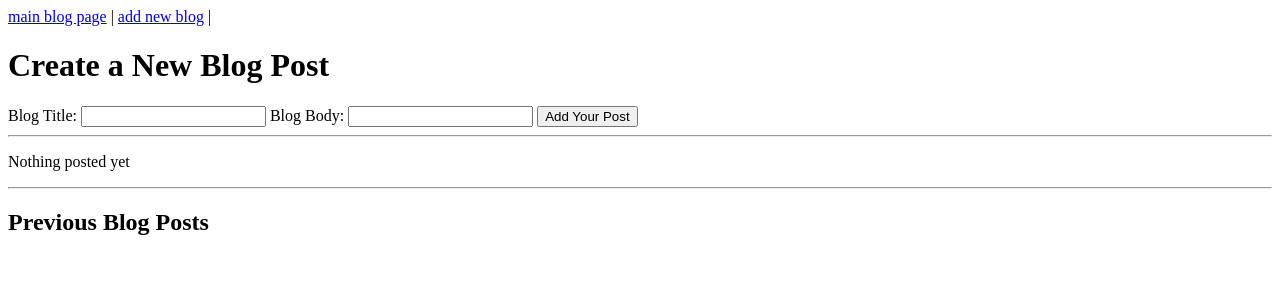
After one commit to erin-a/Blogz, a Flask app: template templates/z_Graveyard/blog_post.html in a window 1280 px wide. The commit adds this page. Shown: the top 300 px of the page. Run offline with Flask 2, Linux system fonts and the light colour scheme; the template is opened without the code that fills it, so the values that code supplies are empty.

Commit message:
new post page previews, blog does not

```diff
--- a/main.py
+++ b/main.py
@@ -1,102 +1,53 @@
 from flask import Flask, request, redirect, render_template, session, flash
 from flask_sqlalchemy import SQLAlchemy
+import os
+
+template_dir = os.path.join(os.path.dirname(__file__), 'templates')
 
 app = Flask(__name__)
 app.config['DEBUG'] = True
 app.config['SQLALCHEMY_DATABASE_URI'] = 'mysql+pymysql://get-it-done:beproductive@localhost:8889/get-it-done'
 app.config['SQLALCHEMY_ECHO'] = True
 db = SQLAlchemy(app)
-app.secret_key = "34asdf98"
-
+#app.secret_key = "34asdf98"
 
 # definte table and columns to store blog entries
 class Blog(db.Model):
     id = db.Column(db.Integer, primary_key=True)
     title = db.Column(db.String(120))
     body = db.Column(db.String(5000))
-    owner_id = db.Column(db.Integer, db.ForeignKey('user.id'))
+    #owner_id = db.Column(db.Integer, db.ForeignKey('user.id'))
 
-    def __init__(self, name, owner):
-        self.name = name
-        self.completed = False
-        self.owner = owner
+    def __init__(self, name): #will need to add owner inside parenthesis if we reanact that
+        self.title = name
+        self.posted = False
+        #self.owner = owner
+
+#create app for adding an entry to the database
+@app.route('/newpost', methods=['POST', 'GET'])
+def add_entry():
+    if request.method == 'POST':
+        title = request.form['title']
+        body = request.form['body']
+        new_entry = Blog(title, body)
+        db.session.add(new_entry)
+        db.session.commit()
+
+
+    return render_template('newpost.html')
+
+# where do i put form requests
+# where do i put queries?
+
+#create app to display blog entries
+@app.route('/blog', methods=['GET'])
+def display_entries():
+#    previous_entries = Blog.query.filter_by().all() #what do i filter by
+
+    return render_template('all_posts.html', title=title, body=body)
 
 
 
 
-#class User(db.Model):
-
-#    id = db.Column(db.Integer, primary_key=True)
-#    email = db.Column(db.String(120), unique=True)
-#    password = db.Column(db.String(120))
-#    title = db.relationship('Title', backref='owner')
-
-#    def __init__(self, email, password):
-#        self.email = email
-#        self.password = password
-
-
-
-#create app for adding an entry to the database
-@app.route('/', methods=['GET', 'POST'])
-def add_entry:
-
-#create app to display blog entries
-@app.route('/', methods=['GET'])
-
-
-
-
-
-
-# app that checks if you're logged in already
-#@app.before_request
-#def require_login():
-#    allowed_routes = ['login', 'register']
-##    if request.endpoint not in allowed_routes and 'email' not in session:
-#        return redirect('/login')
-
-#@app.route('/login', methods=["POST", "GET"])
-#def login():
-#    if request.method == 'POST':
-#        email = request.form['email']
-#        password = request.form['password']
-#        user = User.query.filter_by(email=email).first()
-#        if user and user.password == password:
-#            session['email'] = email
-#            flash("Logged in")
-#            return redirect('/')
-#        else:
-#            flash('User password incorrect, or user does not exist', 'error')
-
-#    return render_template('login.html')
-
-#@app.route('/register', methods=["POST", "GET"])
-#def register():
-#    if request.method == 'POST':
-#        email = request.form['email']
-#        password = request.form['password']
-#        verify = request.form['verify']
-
-        # to do  - use validation from user-signup to set up validation
-
-#        existing_user = User.query.filter_by(email=email).first()
-#        if not existing_user:
-#            new_user = User(email, password)
-#            db.session.add(new_user)
-#            db.session.commit()
-#            session['email'] = email
-#            return redirect('/')
-#        else:
-#            # to do - user better reponse msg
-#            return '<h1>Duplicate user</h1>'
-
-#    return render_template('register.html')
-
-#@app.route('/logout')
-#def logout():
-#    del session['email']
-#    return redirect('/')
-
 if __name__ == '__main__':
     app.run()
--- a/templates/base.html
+++ b/templates/base.html
@@ -1,18 +1,18 @@
 <!doctype html>
 <html>
     <head>
-        <title>{{title}}</title>
+        <title>Bloggidy</title>
         <style>
             .error {
                 color: red;
             }
         </style>
+        <nav>
+                <a href="/blog">main blog page</a> |
+                <a href="/newpost">add new blog</a> |
+              </nav>
     </head>
 <body>
-
-    <div>
-        <a href='/logout'>log out</a>
-    </div>
 
     {% with messages = get_flashed_messages(with_categories=True) %}
         <ul>
--- /dev/null
+++ b/templates/z_Graveyard/blog_post.html
@@ -0,0 +1,32 @@
+{% extends "base.html" %}
+
+{% block content %}
+    <h1>Create a New Blog Post</h1>
+    <form method='post' action="/post_entry" style="display:inline-block;">
+        <label>
+            Blog Title:
+            <input type="text" name='title' />
+        </label>
+        <label>
+            Blog Body:
+            <input type="text" name='body' />
+        </label>
+        <input type="submit" value='Add Your Post' />
+    </form>
+    <hr />
+
+    {% if entries|length == 0 %}
+    <p>Nothing posted yet</p>
+    {% else %}
+
+    {% endif %}
+
+    <hr />
+    <h2>Previous Blog Posts</h2>
+    <ul>
+        {% for item in previous_entries %}
+        <li>{{item.title}}</li>
+        {% endfor %}
+    </ul>
+
+{% endblock %}
```
Also changed, not shown: crazy.py (added, +143 -0 lines), templates/allposts.html (added, +12 -0 lines), templates/newpost.html (renamed from templates/blog_post.html, +6 -13 lines), templates/z_Graveyard/login.html (renamed from templates/login.html), templates/z_Graveyard/register.html (renamed from templates/register.html).
